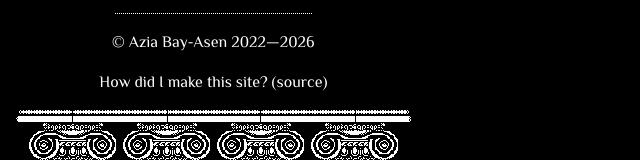
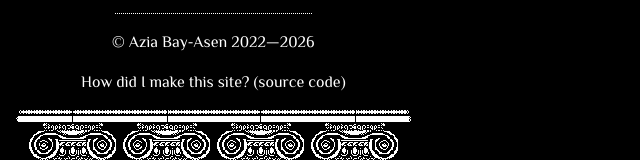
Before and after one commit to Azia-Bay/aziabay.com, a Next.js app: page / in a window 1280 px wide. Shown: the part 623-783 px from the top of the page, without its empty margins (0-640 px from the left). Built offline with nearby package versions, Linux system fonts and the light colour scheme.

Commit message:
chore: update text

```diff
--- a/src/components/layout/sidebar/sidebar.tsx
+++ b/src/components/layout/sidebar/sidebar.tsx
@@ -52,7 +52,7 @@ export default function Sidebar() {
         <TextButton>How did I make this site?</TextButton>
         <div>
           (
-          <TextButton href={LINK_TO_SITE_SOURCE} target="_blank">source</TextButton>
+          <TextButton href={LINK_TO_SITE_SOURCE} target="_blank">source code</TextButton>
           )
         </div>
       </div>
```
